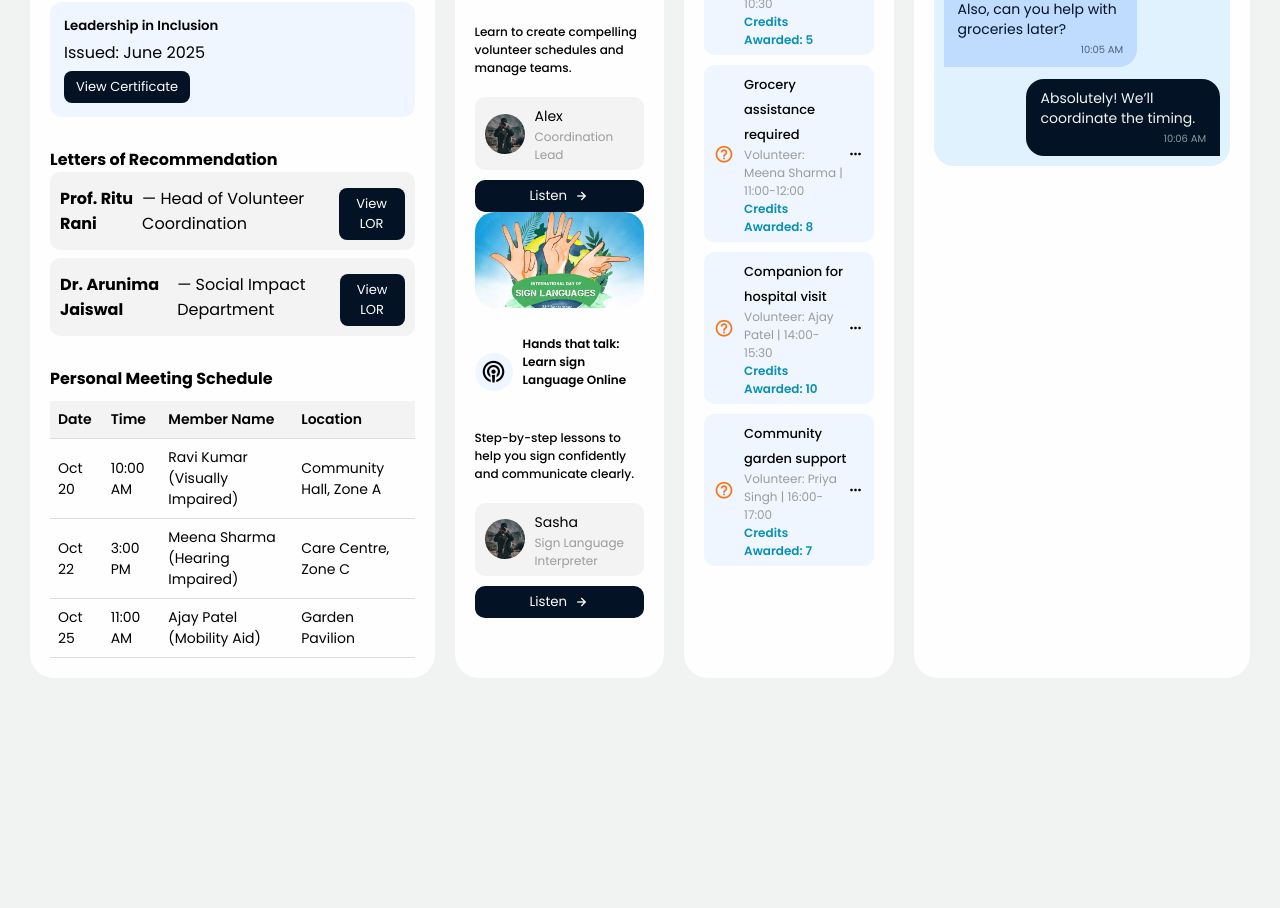
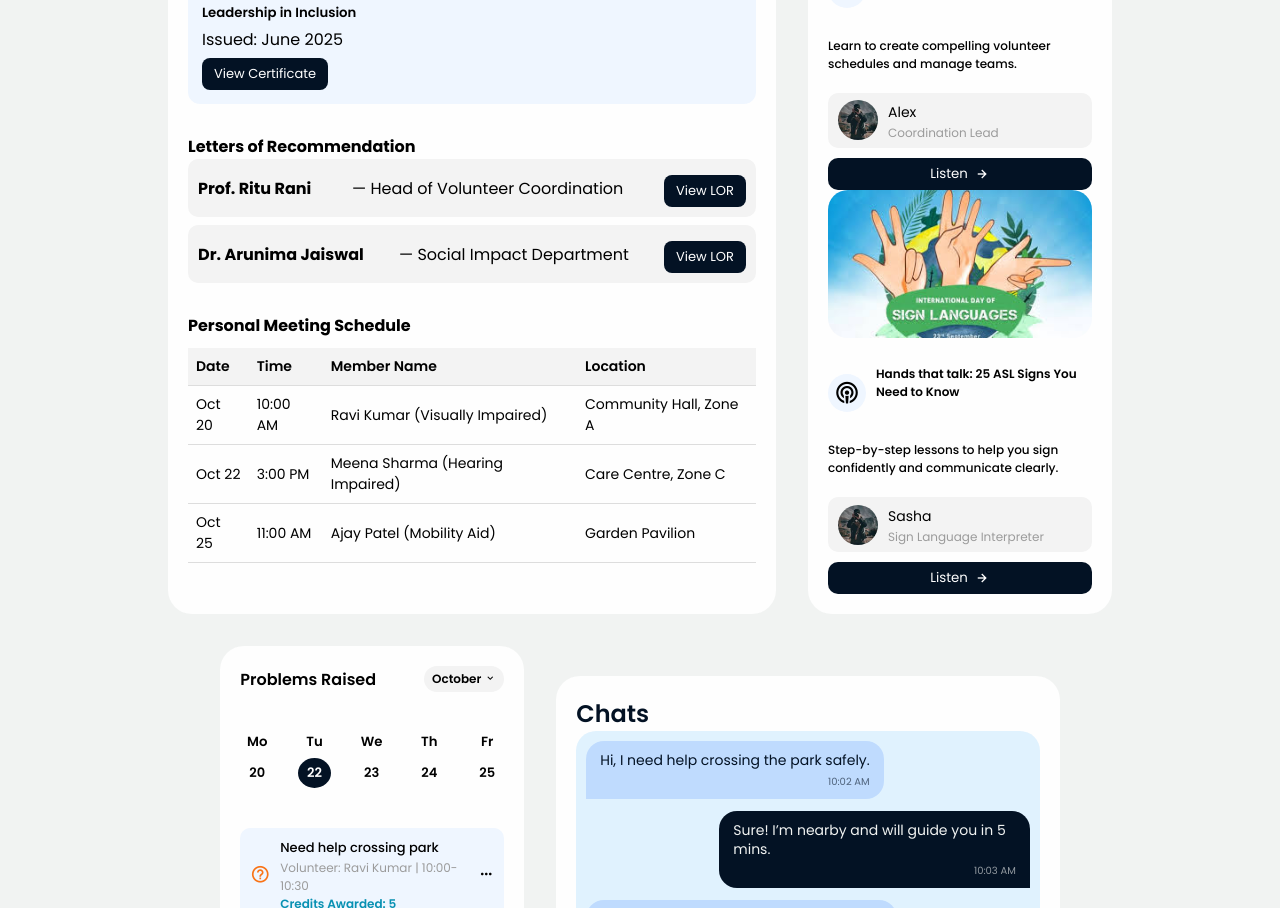
Before and after one commit to hanya98/HackwithMAIT, a plain HTML site: page volunteer.html in a window 1280 px wide. Shown: the part 660-1568 px from the top of the page. Before the commit the page ends 1368 px from the top, so only its background shows below. Drawn offline with nearby package versions, Linux system fonts and the light colour scheme.

Commit message:
2 boxes in a line

```diff
--- a/volunteer.css
+++ b/volunteer.css
@@ -365,29 +365,21 @@ body{
 
 
 .bottom-container{
-
-    display: flex;
-
-    gap: 20px;
-
-    padding: 30px;
-
+  display: flex;
+  flex-wrap: wrap;
+  gap: 2rem;
+  justify-content: center;
+  padding: 2rem;
 }
 
 
 
 .bottom-container .prog-status,
-
 .bottom-container .popular,
-
 .bottom-container .upcoming{
-
     background: #fefefe;
-
     padding: 20px;
-
     border-radius: 24px;
-
 }
 
 
--- a/volunteer.html
+++ b/volunteer.html
@@ -1,4 +1,3 @@
-
 <!DOCTYPE html>
 <html lang="en">
 
@@ -189,7 +188,7 @@
             <img src="images/volunteer.jpg" alt="volunteer">
             <div class="audio">
                 <i class='bx bx-podcast'></i>
-                <a href="#">Podcast: Mastering Volunteer Coordination</a>
+                <a href="https://www.youtube.com/watch?v=SXc-0Lk5qkc" >Podcast: Mastering Volunteer Coordination</a>
             </div>
             <p>Learn to create compelling volunteer schedules and manage teams.</p>
             <div class="listen">
@@ -205,7 +204,7 @@
             <img src="images/sign.jpg" alt="sign">
             <div class="audio">
                 <i class='bx bx-podcast'></i>
-                <a href="#">Hands that talk: Learn sign Language Online</a>
+                <a href="https://www.youtube.com/watch?v=0FcwzMq4iWg">Hands that talk: 25 ASL Signs You Need to Know</a>
             </div>
             <p>Step-by-step lessons to help you sign confidently and communicate clearly.</p>
             <div class="listen">
```
